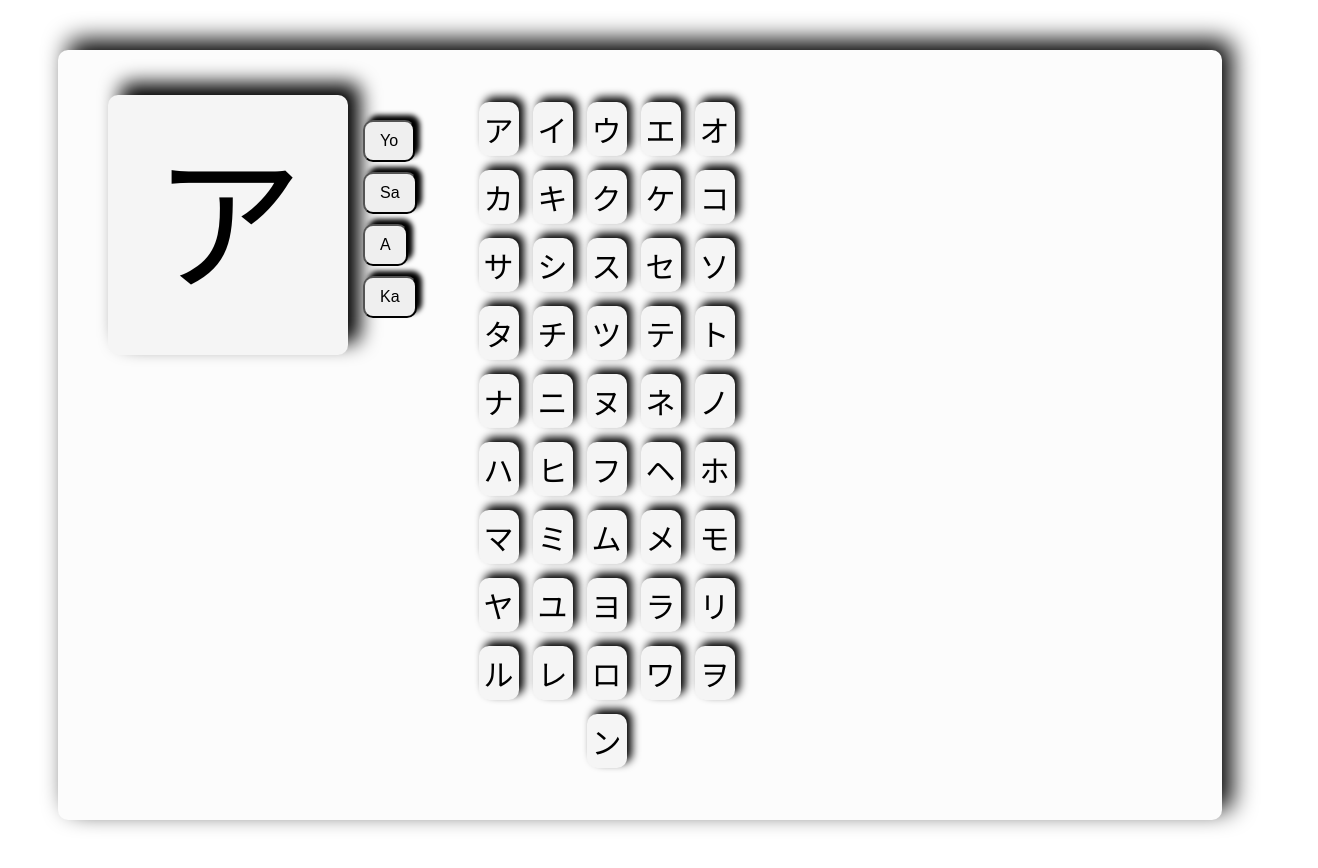
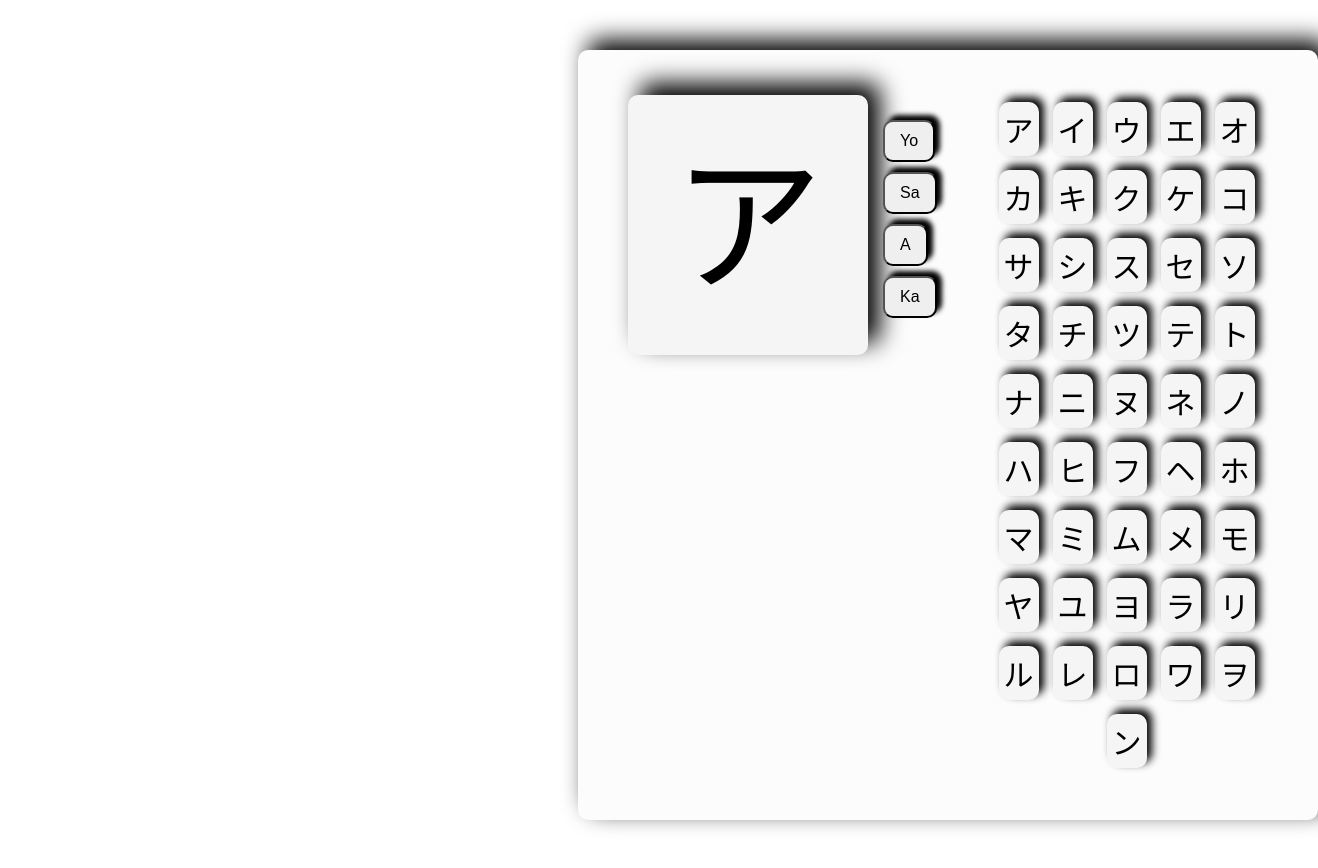
Before and after one commit to Lq-qm/Katakana-Slice, a plain HTML site: page index.html in a window 1280 px wide. Shown: the whole page, 1318 px wide, since content can reach past the window. Drawn offline with Linux system fonts and the light colour scheme.

Commit message:
Add files via upload

```diff
--- a/style.css
+++ b/style.css
@@ -3,12 +3,13 @@ body {
 }
 
 .container {
+    width: 640px;
     align-content: center;
     box-shadow: 10px -10px 25px black;
     padding: 15px 50px;
     border: 5px;
     border-radius: 10px;
-    margin: 50px;
+    margin: 50px 570px;
     background: #fcfcfc;
 }
 
@@ -23,7 +24,7 @@ body {
     padding: 10px 20px;
     text-align: center;
     border-radius: 10px;
-    box-shadow: 12px -12px 20px black;
+    box-shadow: 12px -12px 25px black;
 }
 
 .options {
```
